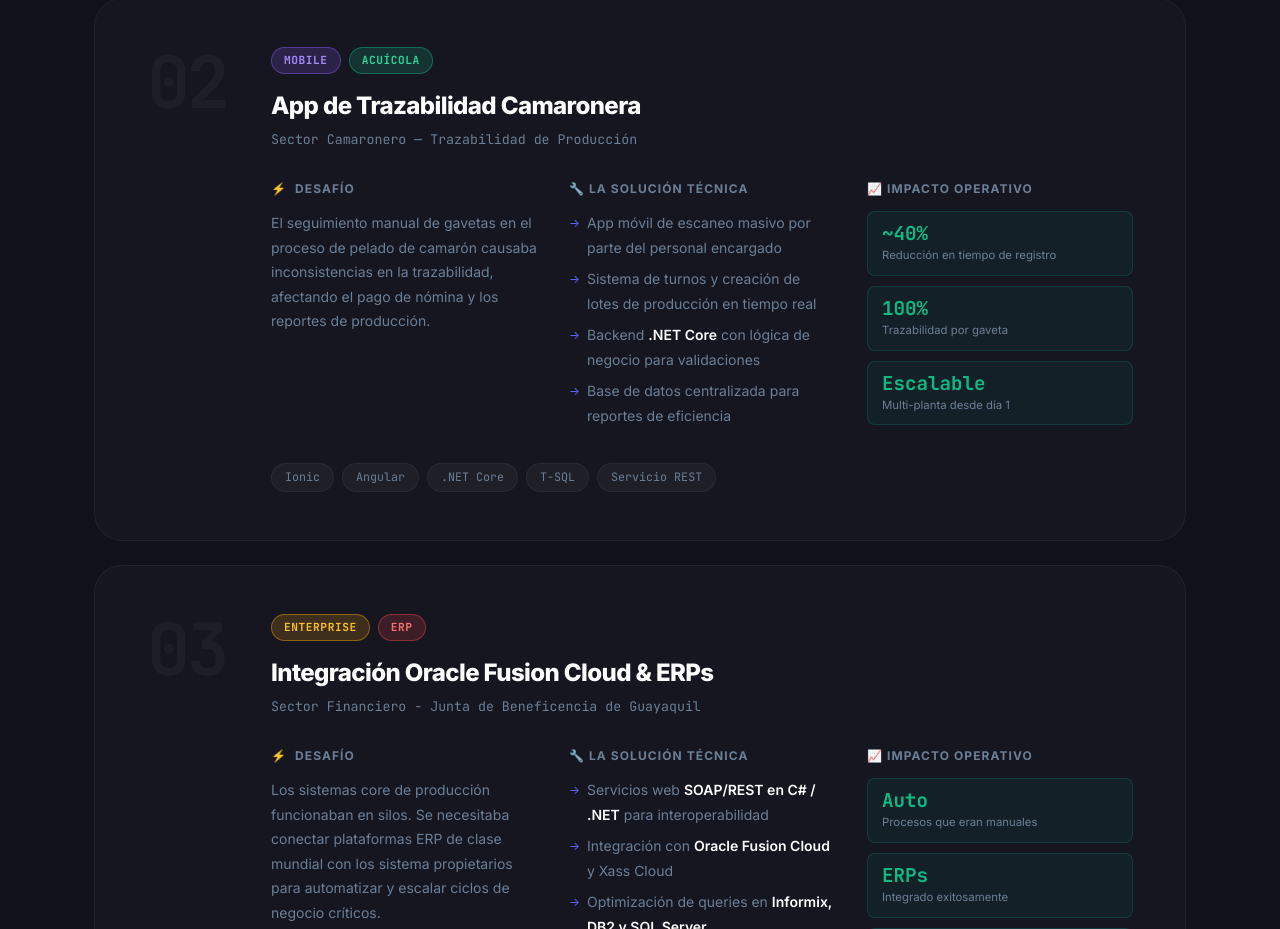
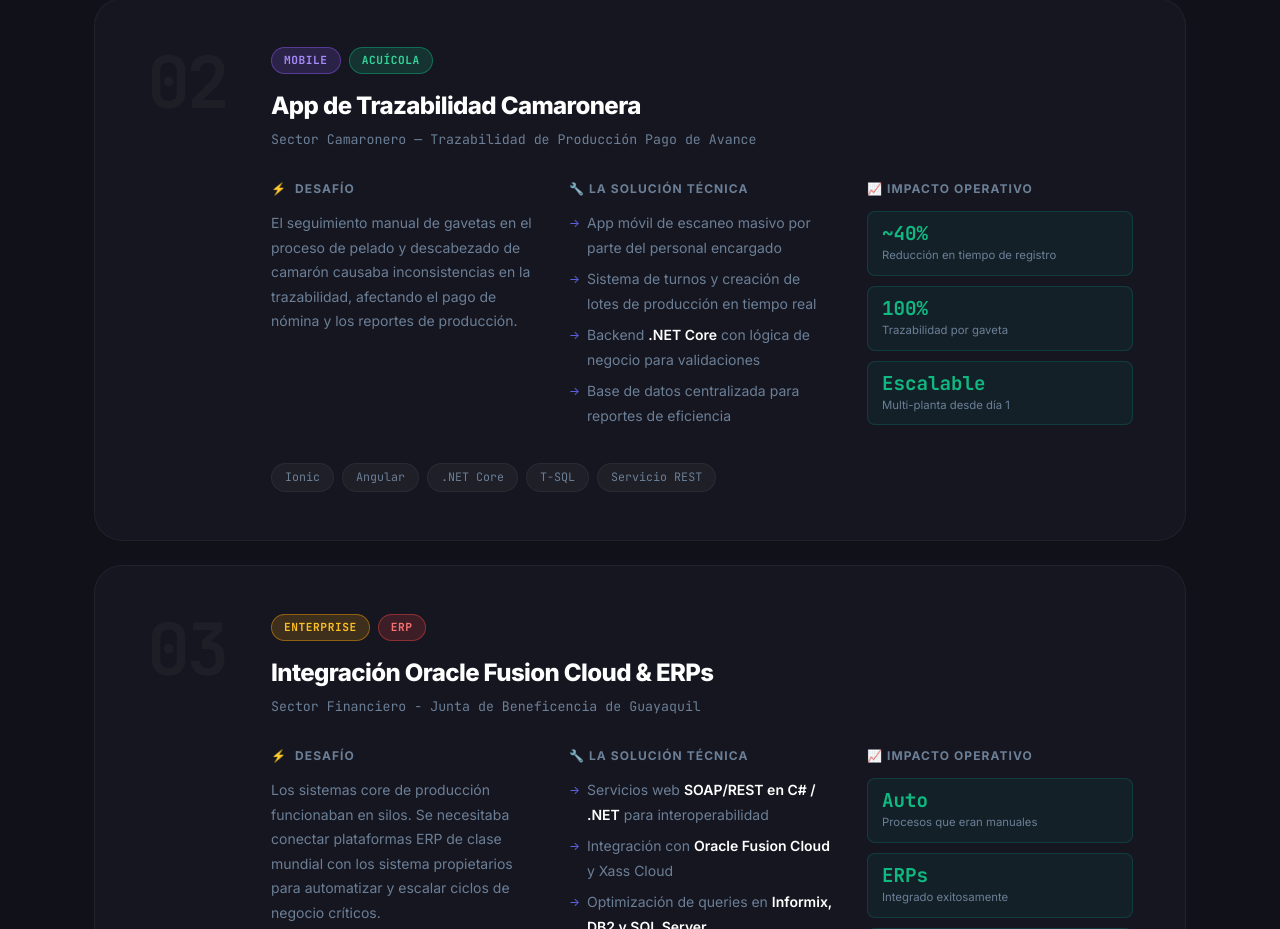
Before and after one commit to kjdv91/portfolio, a plain HTML site: page index.html in a window 1280 px wide. Shown: the part 2940-3869 px from the top of the page. Drawn offline with Linux system fonts and the light colour scheme.

Commit message:
actuializacion titulo app camaronera

```diff
--- a/index.html
+++ b/index.html
@@ -290,13 +290,13 @@
                 <span class="tag tag-agro">Acuícola</span>
               </div>
               <h3 class="project-title">App de Trazabilidad Camaronera</h3>
-              <p class="project-company">Sector Camaronero — Trazabilidad de Producción</p>
+              <p class="project-company">Sector Camaronero — Trazabilidad de Producción  Pago de Avance</p>
             </div>
           </div>
           <div class="project-body">
             <div class="project-challenge">
               <h4><span class="challenge-icon">⚡</span> Desafío</h4>
-              <p>El seguimiento manual de gavetas en el proceso de pelado de camarón causaba inconsistencias en la
+              <p>El seguimiento manual de gavetas en el proceso de pelado y descabezado de camarón causaba inconsistencias en la
                 trazabilidad, afectando el pago de nómina y los reportes de producción.</p>
             </div>
             <div class="project-solution">
```
